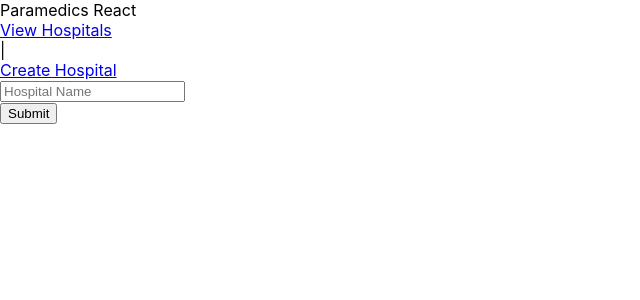
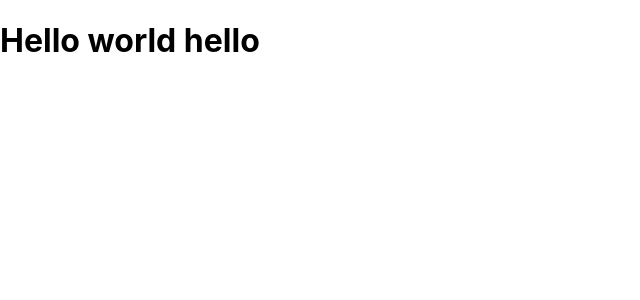
Before and after one commit to uwblueprint/paramedics-react, a React (Create React App) app: page /createHospital in a window 1280 px wide. Shown: the top 300 px of the page, without its empty margins (0-640 px from the left). Built offline with nearby package versions, Linux system fonts and the light colour scheme.

Commit message:
remove extraneous files and add new folder

```diff
--- a/src/components/App.js
+++ /dev/null
@@ -1,24 +0,0 @@
-import React from 'react';
-import '../styles/App.css';
-import Header from './Header'
-import { Switch, Route } from 'react-router-dom';
-import HospitalTable from "./HospitalTable";
-import CreateHospital from "./CreateHospital";
-import EditHospital from "./EditHospital";
-
-function App() {
-  return (
-      <div className="center w85">
-        <Header />
-        <div className="ph3 pv1 background-gray">
-          <Switch>
-            <Route exact path="/viewHospitals" component={HospitalTable} />
-            <Route exact path="/createHospital" component={CreateHospital} />
-            <Route exact path="/editHospital" component={EditHospital} />
-          </Switch>
-        </div>
-      </div>
-  );
-}
-
-export default App;
--- a/src/components/CreateHospital.js
+++ /dev/null
@@ -1,55 +0,0 @@
-import React, { Component } from 'react';
-import { Mutation } from 'react-apollo';
-import gql from 'graphql-tag';
-import { ALL_HOSPITALS_QUERY } from './HospitalTable';
-
-const ADD_HOSPITAL_MUTATION = gql`
-    mutation PostMutation($name: String!) {
-        addHospital(name: $name){
-            id
-            name
-            createdAt
-            updatedAt
-        }
-    }
-`;
-
-class CreateHospital extends Component {
-    state = {
-        name: '',
-    };
-
-    render() {
-        const { name } = this.state;
-        return (
-            <div>
-                <div>
-                    <input
-                        className="mb2"
-                        value={name}
-                        onChange={e => this.setState({ name: e.target.value })}
-                        type="text"
-                        placeholder="Hospital Name"
-                    />
-                </div>
-                <Mutation
-                    mutation={ADD_HOSPITAL_MUTATION}
-                    variables={{ name }}
-                    onCompleted={() => this.props.history.push('/viewHospitals')}
-                    update={(store, { data: { addHospital }}) => {
-                        const data = store.readQuery({ query: ALL_HOSPITALS_QUERY });
-                        data.hospitals.push(addHospital);
-                        store.writeQuery({
-                            query: ALL_HOSPITALS_QUERY,
-                            data
-                        })
-                    }}
-                >
-                    {postMutation => <button onClick={postMutation}>Submit</button>}
-                </Mutation>
-            </div>
-        )
-    }
-}
-
-export default CreateHospital;
--- a/src/components/EditHospital.js
+++ /dev/null
@@ -1,53 +0,0 @@
-import React, { Component } from 'react';
-import { Mutation } from 'react-apollo';
-import gql from 'graphql-tag';
-
-const UPDATE_HOSPITAL_MUTATION = gql`
-    mutation PostMutation($id: ID!, $name: String!) {
-        updateHospital(id: $id, name: $name){
-            id
-            name
-            createdAt
-            updatedAt
-        }
-    }
-`;
-
-class EditHospital extends Component {
-    constructor(props) {
-        super(props);
-        this.state = {
-            name: props.location.state.hospital.name || '',
-        };
-    }
-
-    render() {
-        const { id, createdAt, updatedAt } = this.props.location.state.hospital;
-        const { name } = this.state;
-        return (
-            <div>
-                <div>ID: {id}</div>
-                <div>
-                    <input
-                        className="mb2"
-                        value={name}
-                        onChange={e => this.setState({ name: e.target.value })}
-                        type="text"
-                        placeholder="Hospital Name"
-                    />
-                </div>
-                <div>Created At: {createdAt}</div>
-                <div>Last Updated At: {updatedAt}</div>
-                <Mutation
-                    mutation={UPDATE_HOSPITAL_MUTATION}
-                    variables={{ id, name }}
-                    onCompleted={() => this.props.history.push('/viewHospitals')}
-                >
-                    {postMutation => <button onClick={postMutation}>Submit</button>}
-                </Mutation>
-            </div>
-        )
-    }
-}
-
-export default EditHospital;
--- a/src/components/Header.js
+++ /dev/null
@@ -1,24 +0,0 @@
-import React, { Component } from 'react';
-import { Link } from 'react-router-dom';
-import { withRouter } from 'react-router';
-
-class Header extends Component {
-    render() {
-        return (
-            <div className="flex pa1 justify-between nowrap orange">
-                <div className="flex flex-fixed black">
-                    <div className="fw7 mr1">Paramedics React</div>
-                    <Link to="/viewHospitals" className="ml1 no-underline black">
-                        View Hospitals
-                    </Link>
-                    <div className="ml1">|</div>
-                    <Link to="/createHospital" className="ml1 no-underline black">
-                        Create Hospital
-                    </Link>
-                </div>
-            </div>
-        )
-    }
-}
-
-export default withRouter(Header);
--- a/src/components/Hospital.js
+++ /dev/null
@@ -1,18 +0,0 @@
-import React, { Component } from 'react';
-import { Link } from 'react-router-dom';
-
-class Hospital extends Component {
-    render() {
-        const { id, name, createdAt, updatedAt } = this.props.hospital;
-        return (
-            <tr>
-                <td><Link to={{ pathname: "/editHospital", state: {hospital: this.props.hospital}}}>{id}</Link></td>
-                <td>{name}</td>
-                <td>{createdAt}</td>
-                <td>{updatedAt}</td>
-            </tr>
-        )
-    }
-}
-
-export default Hospital;
--- a/src/components/HospitalTable.js
+++ /dev/null
@@ -1,42 +0,0 @@
-import React, { Component } from 'react';
-import Hospital from './Hospital';
-import { Query } from 'react-apollo';
-import gql from 'graphql-tag';
-
-export const ALL_HOSPITALS_QUERY = gql`
-    {
-        hospitals {
-            id
-            name
-            createdAt
-            updatedAt
-        }
-    }
-`;
-
-class HospitalTable extends Component {
-    render() {
-        return (
-            <table border="2px">
-                <tbody>
-                    <tr>
-                        <th>ID</th>
-                        <th>Hospital Name</th>
-                        <th>Created At</th>
-                        <th>Updated At</th>
-                    </tr>
-                    <Query query={ALL_HOSPITALS_QUERY}>
-                        {({ loading, error, data }) => {
-                            if (loading) return <div>Fetching</div>;
-                            if (error) return <div>Error</div>;
-
-                            return data.hospitals.map(hospital => <Hospital key={hospital.id} hospital={hospital} />)
-                        }}
-                    </Query>
-                </tbody>
-            </table>
-        )
-    }
-}
-
-export default HospitalTable;
--- /dev/null
+++ b/src/containers/App.tsx
@@ -0,0 +1,21 @@
+import React from "react";
+import "../styles/App.css";
+
+import { Switch, Route } from "react-router-dom";
+
+function App() {
+  return (
+    <div>
+      <div>
+        <Switch>
+          <h1>Hello world hello</h1>
+          {/* <Route exact path="/viewHospitals" component={HospitalTable} />
+            <Route exact path="/createHospital" component={CreateHospital} />
+            <Route exact path="/editHospital" component={EditHospital} /> */}
+        </Switch>
+      </div>
+    </div>
+  );
+}
+
+export default App;
```
Also changed, not shown: src/index.js (+13 -13 lines).
